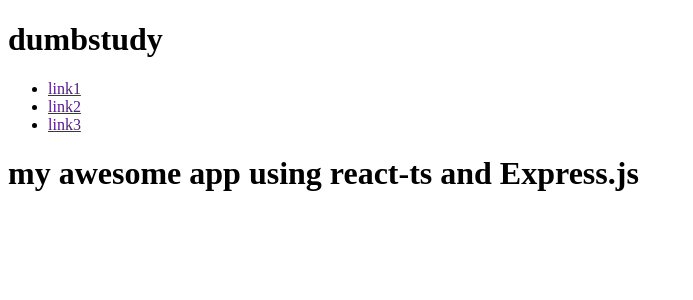
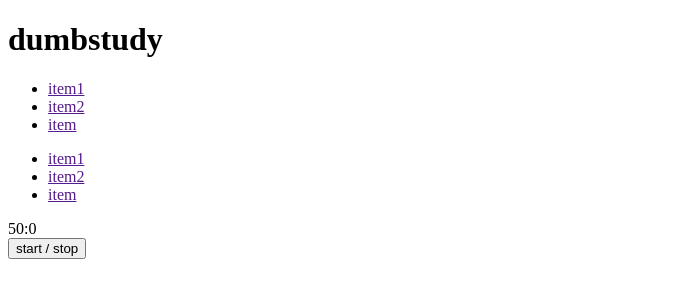
Before and after one commit to ttproxies/dumbstudy, a React (Vite) app in the folder frontend/: page / in a window 1280 px wide. Shown: the top 300 px of the page, without its empty margins (0-693 px from the left). Built offline with nearby package versions, Linux system fonts and the light colour scheme; no server answers.

Commit message:
create elementary react components and continue drawio layout

```diff
--- a/frontend/src/App.tsx
+++ b/frontend/src/App.tsx
@@ -1,5 +1,6 @@
 import { useState, useEffect } from "react";
 import Header from './components/Header';
+import Clock from './components/Clock';
 import "./App.css";
 
 const BACKEND_PORT = 5123;
@@ -32,8 +33,8 @@ export default function App() {
 
     return (
         <div className="App">
-            <Header ></Header>
-            <h1>my awesome app using react-ts and Express.js</h1>
+            <Header></Header>
+            <Clock></Clock>
             {loading ? <p>loading ...</p> : <p>{message}</p>}
         </div>
     );
--- /dev/null
+++ b/frontend/src/components/ButtonCont.tsx
@@ -0,0 +1,21 @@
+export default function ButtonCont() {
+    return (
+        <ul className="button-cont button-cont--">
+            <li className="button-cont__item">
+                <a href="" className="link link--textual">
+                    item1
+                </a>
+            </li>
+            <li className="button-cont__item">
+                <a href="" className="link link--textual">
+                    item2
+                </a>
+            </li>
+            <li className="button-cont__item">
+                <a href="" className="link link--textual">
+                    item
+                </a>
+            </li>
+        </ul>
+    );
+}
--- /dev/null
+++ b/frontend/src/components/Clock.tsx
@@ -0,0 +1,25 @@
+import { useState, useEffect } from 'react';
+import ButtonCont from "./ButtonCont";
+
+export default function Clock() {
+    const dur = 3000; // 50min
+    const [h, m] = [Math.floor(dur / 60), dur % 60];
+
+    const [remaining, setRemaining] = useState(dur);
+
+    useEffect(() => {
+
+    }, [dur])
+
+    return (
+        <div className="clock">
+            <div className="clock__options">
+                <ButtonCont></ButtonCont>
+            </div>
+            <div className="clock__watch">
+                <div className="clock__timer">{h}:{m}</div>
+                <button className="clock__actionbtn">start / stop</button>
+            </div>
+        </div>
+    );
+}
--- a/frontend/src/components/Header.tsx
+++ b/frontend/src/components/Header.tsx
@@ -1,4 +1,5 @@
 import { useState, useEffect } from 'react';
+import ButtonCont from "./ButtonCont";
 
 export default function Header() {
     return (
@@ -8,17 +9,7 @@ export default function Header() {
                     <h1>dumbstudy</h1>
                 </div>
                 <nav className="header__nav">
-                    <ul className="button-cont button-cont--horizontal">
-                        <li className="button-cont__item">
-                            <a href="" className="link link--textual">link1</a>
-                        </li>
-                        <li className="button-cont__item">
-                            <a href="" className="link link--textual">link2</a>
-                        </li>
-                        <li className="button-cont__item">
-                            <a href="" className="link link--textual">link3</a>
-                        </li>
-                    </ul>
+                    <ButtonCont></ButtonCont>
                 </nav>
             </header>
         </>
```
